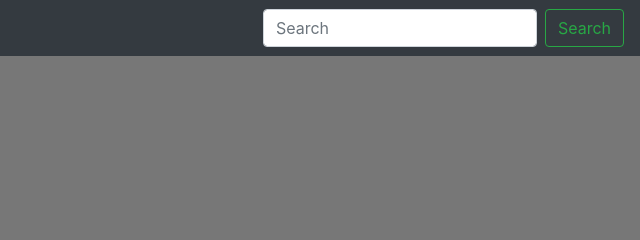
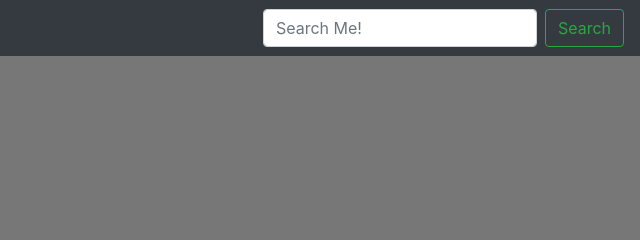
Before and after one commit to ldn253/ldn253.github.io, a plain HTML site: page index.html in a window 1280 px wide. Shown: the top 240 px of the page, 640-1280 px from the left. Drawn offline with nearby package versions, Linux system fonts and the light colour scheme.

Commit message:
changed search text

```diff
--- a/index.html
+++ b/index.html
@@ -49,7 +49,7 @@
         </li>
       </ul>
       <form class="form-inline mt-2 mt-md-0">
-        <input class="form-control mr-sm-2" type="text" placeholder="Search" aria-label="Search">
+        <input class="form-control mr-sm-2" type="text" placeholder="Search Me!" aria-label="Search">
         <button class="btn btn-outline-success my-2 my-sm-0" type="submit">Search</button>
       </form>
     </div>
```
